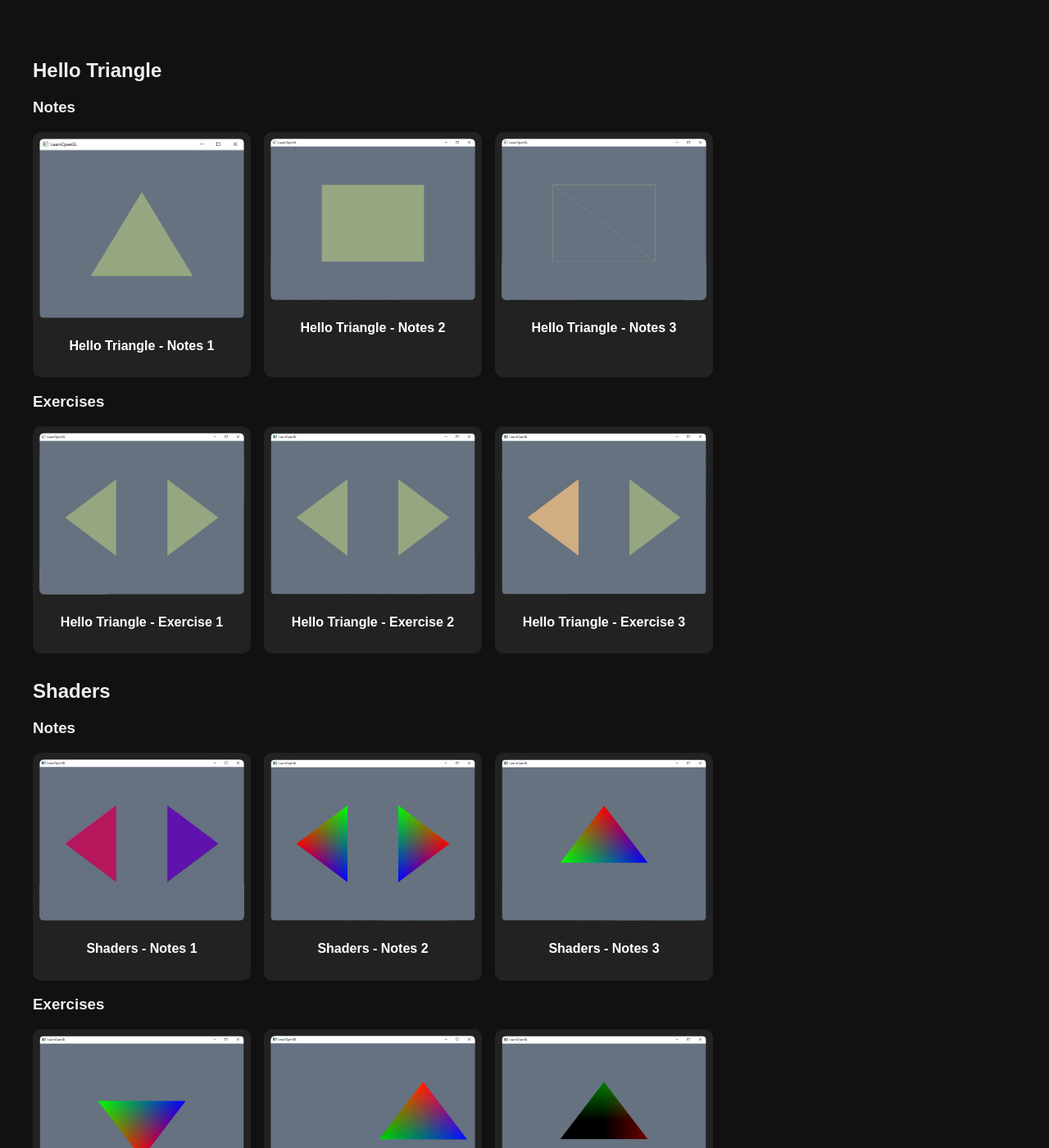
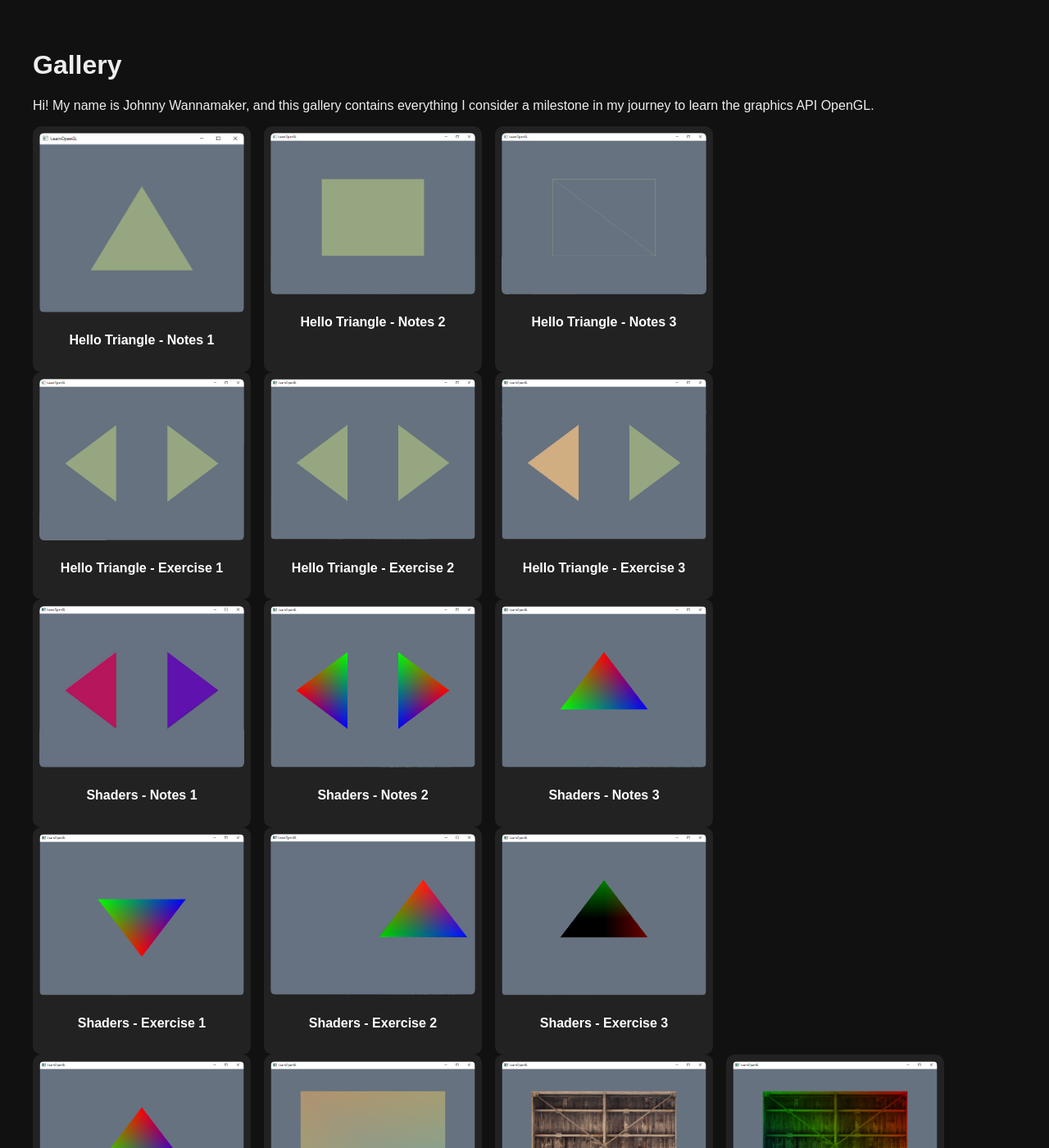
Before and after one commit to jwannamaker/LearnOpenGL, a Jekyll site: the page built from index.html, in a window 1280 px wide and 1400 px high. Shown: the whole window at 82% size. Built offline with Jekyll 4.4.1, drawn with Linux system fonts in a browser that asks for light colours; some of the changed text lies outside the part shown.

Commit message:
Update index.html to group all thumb cards in one grid

```diff
--- a/index.html
+++ b/index.html
@@ -2,12 +2,15 @@
 layout: default
 ---
 
+<h1>Gallery</h1>
+
+<p>
+  Hi! My name is Johnny Wannamaker, and this gallery contains everything I consider a milestone in my journey to learn the graphics API OpenGL.
+</p>
+
 {% for section in site.data.content %}
-  <h2>{{ section.title }}</h2>
-
   {% for type in section %}
     {% if type[0] != "title" and type[0] != "slug" %}
-      <h3>{{ type[0] | capitalize }}</h3>
       <div class="thumb-grid">
         {% for item in type[1] %}
           {% assign index = forloop.index %}
```
